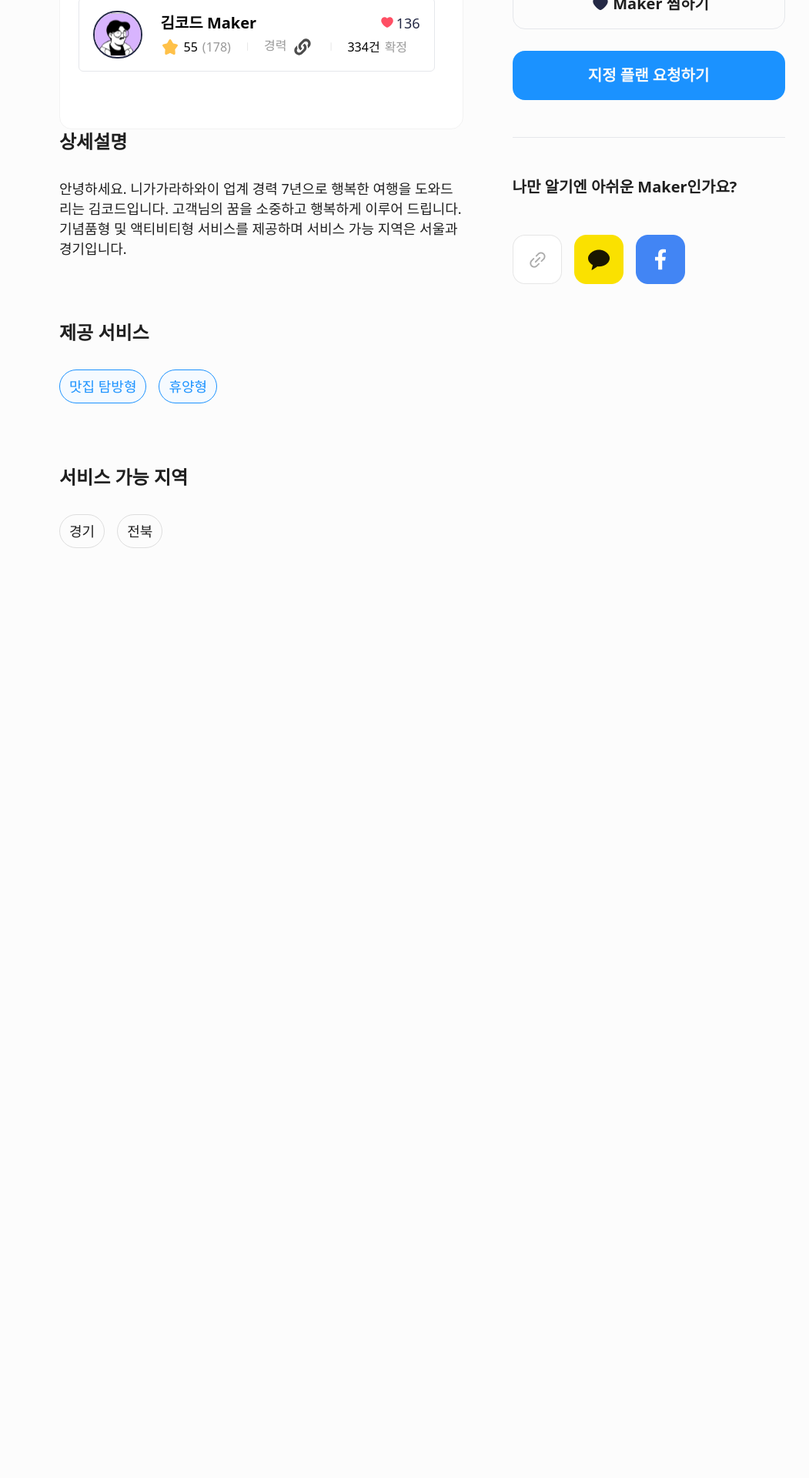
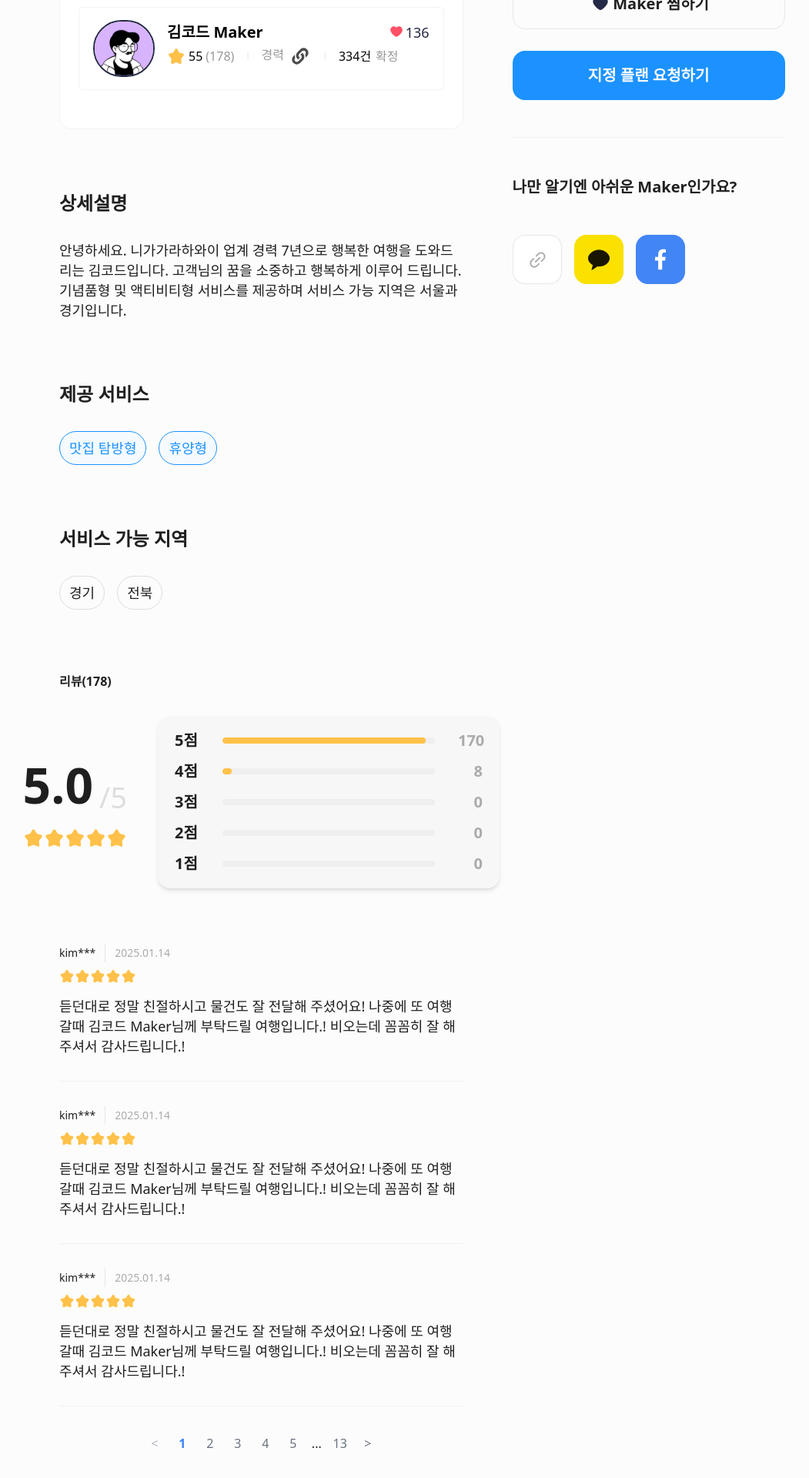
Before and after one commit to GoHawaiiForMe/frontend, a Next.js app: page /makerDetail in a window 1280 px wide. Shown: the part 300-2220 px from the top of the page at 77% size, without its empty margins (183-1234 px from the left). Before the commit the page ends 1092 px from the top, so only its background shows below. Built offline with nearby package versions, Linux system fonts and the light colour scheme; no server answers.

Commit message:
feat: 컨텐츠 간격 조절

```diff
--- a/src/features/DetailMaker.tsx
+++ b/src/features/DetailMaker.tsx
@@ -8,15 +8,45 @@ import icon_active_star from "@public/assets/icon_active_star.svg";
 import icon_outline from "@public/assets/icon_outline.png";
 import icon_kakao from "@public/assets/icon_kakao.png";
 import icon_facebook from "@public/assets/icon_facebook.png";
-import PlanCard from "@/components/MyPlans/Cards/PlanCard";
-import { useEffect } from "react";
+import { useEffect, useState } from "react";
 import ClipboardCopy from "@/components/Common/ClipboardCopy";
 import Label from "@/components/Common/label";
 import planData from "@/types/planData";
 import Selector from "@/components/Common/Selector";
 import icon_link from "@public/assets/icon_link.svg";
+import StarRating from "@/components/Receive/StarRating";
+import ReviewGraph from "@/components/Receive/ReviewGraph";
+import Pagination from "@/components/Common/Pagination";
 
 export default function RequestDetailDreamer() {
+  const reviewStats = {
+    1: 0,
+    2: 0,
+    3: 0,
+    4: 8,
+    5: 170,
+  };
+
+  // 현재 페이지를 저장할 state (처음에는 1페이지)
+  const [currentPage, setCurrentPage] = useState(1);
+
+  // 한 페이지에 보여줄 리뷰 수
+  const itemsPerPage = 5;
+
+  // 전체 리뷰 수
+  const totalItems = 63; // 전체 리뷰 수
+
+  // 전체 페이지 수
+  // 63 ÷ 5 = 12.6 → 올림해서 13페이지가 됨
+  const totalPages = Math.ceil(totalItems / itemsPerPage);
+
+  // 페이지 번호 클릭했을 때 실행될 함수
+  const handlePageChange = (page: number) => {
+    setCurrentPage(page); // 클릭한 페이지로 현재 페이지 변경
+    // 여기서 페이지 변경에 따른 데이터 fetch 로직 구현
+  };
+
+  const totalReviews = Object.values(reviewStats).reduce((acc, curr) => acc + curr, 0);
   /*eslint-disable*/
   useEffect(() => {
     if (typeof window !== "undefined" && window.Kakao) {
@@ -50,26 +80,29 @@ export default function RequestDetailDreamer() {
   );
 
   return (
-    <div className="relative mt-20 grid grid-cols-7 gap-16 mobile-tablet:flex mobile-tablet:flex-col">
+    <div className="relative mt-20 grid w-full grid-cols-7 gap-16 mobile-tablet:flex mobile-tablet:flex-col">
       {/* 왼쪽 열 */}
 
       <div className="col-span-5 flex flex-col">
-        {/* 카드 */}
+        {/* 카드 컨테이너 */}
         <div className="flex h-72 gap-4 rounded-2xl border border-color-line-100 bg-color-gray-50 px-6 py-7 mobile-tablet:h-[200px] mobile-tablet:px-3 mobile-tablet:py-4">
-          <div>
+          <div className="flex-grow">
+            {/* 라벨 */}
             <div className="mobile-tablet:mt-[6px]">
-              <div className="flex gap-4">
+              <div className="mb-3 flex gap-4">
                 <Label type="SHOPPING" />
                 <Label type="CONFIRMED" />
               </div>
             </div>
+            {/* 제목 */}
             <div>
               <p className="text-black-300 semibold text-2xl mobile-tablet:text-lg">
                 고객님의 꿈을 행복하게 이루어 드립니다.
               </p>
             </div>
-            <div className="border-color my-6 flex gap-6 rounded-md border-[1px] px-[18px] py-4 mobile-tablet:my-[14px] mobile-tablet:gap-3 mobile-tablet:px-[10px]">
-              <div className="flex mobile-tablet:h-[46px] mobile-tablet:w-[46px]">
+            {/* 카드 */}
+            <div className="my-6 flex rounded-md border-[1px] border-color-line-100 px-[18px] py-4 mobile-tablet:my-[14px] mobile-tablet:gap-3 mobile-tablet:px-[10px] mobile-tablet:py-2">
+              <div className="mr-4 flex mobile-tablet:h-[46px] mobile-tablet:w-[46px]">
                 <Image
                   src={img_avatar1}
                   alt="프로필사진"
@@ -79,7 +112,7 @@ export default function RequestDetailDreamer() {
                 />
               </div>
 
-              <div className="flex w-full flex-col text-xs text-color-black-500">
+              <div className="flex flex-grow flex-col text-xs text-color-black-500">
                 <div className="flex items-center justify-between">
                   <div className="flex">
                     <p className="semibold text-xl mobile-tablet:text-lg">김코드 Maker</p>
@@ -95,8 +128,8 @@ export default function RequestDetailDreamer() {
                     136
                   </div>
                 </div>
-                <div className="flex w-full items-center justify-start">
-                  <div className="medium flex items-center gap-[6px] text-lg mobile-tablet:gap-[5px] mobile-tablet:text-sm">
+                <div className="flex items-center">
+                  <div className="medium flex items-center gap-1 text-lg mobile-tablet:gap-[5px] mobile-tablet:text-sm">
                     <Image
                       src={icon_active_star}
                       alt="별점"
@@ -105,13 +138,13 @@ export default function RequestDetailDreamer() {
                     <p>55</p>
                     <p className="text-color-gray-400">(178)</p>
                   </div>
-                  <p className="mx-4 text-color-line-200 mobile-tablet:mx-1">ㅣ</p>
-                  <div className="medium flex flex-shrink-0 gap-[6px] text-lg mobile-tablet:gap-[5px] mobile-tablet:text-sm">
+                  <p className="mx-3 text-color-line-200 mobile-tablet:mx-1">ㅣ</p>
+                  <div className="medium flex gap-[6px] text-lg mobile-tablet:gap-[5px] mobile-tablet:text-sm">
                     <p className="text-color-gray-400">경력</p>
                     <Image src={icon_link} alt="링크 이미지" width={30} height={30} />
                   </div>
-                  <p className="mx-4 text-color-line-200 mobile-tablet:mx-1">ㅣ</p>
-                  <div className="medium flex flex-shrink-0 gap-[6px] text-lg mobile-tablet:gap-[5px] mobile-tablet:text-sm">
+                  <p className="mx-3 text-color-line-200 mobile-tablet:mx-1">ㅣ</p>
+                  <div className="medium flex gap-[6px] text-lg mobile-tablet:gap-[5px] mobile-tablet:text-sm">
                     <p>334건</p>
                     <p className="text-color-gray-400">확정</p>
                   </div>
@@ -120,7 +153,8 @@ export default function RequestDetailDreamer() {
             </div>
           </div>
         </div>
-        <div className="flex flex-col gap-20">
+
+        <div className="flex flex-col gap-20 mobile-tablet:gap-12">
           <hr className="border-color-line-100 pc:hidden" />
           <div className="flex flex-col gap-[22px] pc:hidden">
             <p className="semibold text-black-400 text-xl">나만 알기엔 아쉬운 기사님인가요?</p>
@@ -137,12 +171,11 @@ export default function RequestDetailDreamer() {
             </div>
           </div>
           {/* maekr 정보 */}
-          <div>
+          <div className="mt-20 mobile-tablet:mt-0">
             <p className="bold mb-8 text-2xl text-color-black-400 mobile-tablet:text-lg">
               상세설명
             </p>
             <p className="regular text-2lg text-color-black-400 mobile-tablet:text-md">
-              {" "}
               안녕하세요. 니가가라하와이 업계 경력 7년으로 행복한 여행을 도와드리는 김코드입니다.
               고객님의 꿈을 소중하고 행복하게 이루어 드립니다. 기념품형 및 액티비티형 서비스를
               제공하며 서비스 가능 지역은 서울과 경기입니다.
@@ -173,7 +206,72 @@ export default function RequestDetailDreamer() {
           </div>
 
           {/* 리뷰폼 */}
-          <div></div>
+          <div>
+            <div>
+              <p className="mb-8 text-lg font-bold">리뷰(178)</p>
+              <div className="mb-10 flex items-center justify-center gap-10 mobile:flex-col">
+                <div className="flex flex-col items-center justify-center gap-4">
+                  <div className="flex items-end gap-2">
+                    <p className="text-[64px] font-bold leading-[76.38px]">5.0</p>
+                    <p className="text-[38px] leading-[45.38px] text-color-gray-100">/5</p>
+                  </div>
+                  <div className="flex justify-end">
+                    <StarRating initialRating={5} readonly={true} />
+                  </div>
+                </div>
+                <div className="rounded-[16px] bg-color-background-200 px-[22px] py-4 shadow-md">
+                  <ReviewGraph reviewStats={reviewStats} />
+                </div>
+              </div>
+            </div>
+
+            <div className="border-b border-color-line-100 py-8">
+              <div className="flex items-center gap-3">
+                <p className="border-r border-color-line-200 pr-3 text-md">kim***</p>
+                <p className="text-md text-color-gray-300">2025.01.14</p>
+              </div>
+              <div className="mb-4 mt-2">
+                <StarRating type={true} initialRating={5} readonly={true} />
+              </div>
+              <p className="text-2lg">
+                듣던대로 정말 친절하시고 물건도 잘 전달해 주셨어요! 나중에 또 여행갈때 김코드
+                Maker님께 부탁드릴 여행입니다.! 비오는데 꼼꼼히 잘 해주셔서 감사드립니다.!
+              </p>
+            </div>
+            <div className="border-b border-color-line-100 py-8">
+              <div className="flex items-center gap-3">
+                <p className="border-r border-color-line-200 pr-3 text-md">kim***</p>
+                <p className="text-md text-color-gray-300">2025.01.14</p>
+              </div>
+              <div className="mb-4 mt-2">
+                <StarRating type={true} initialRating={5} readonly={true} />
+              </div>
+              <p className="text-2lg">
+                듣던대로 정말 친절하시고 물건도 잘 전달해 주셨어요! 나중에 또 여행갈때 김코드
+                Maker님께 부탁드릴 여행입니다.! 비오는데 꼼꼼히 잘 해주셔서 감사드립니다.!
+              </p>
+            </div>
+            <div className="border-b border-color-line-100 py-8">
+              <div className="flex items-center gap-3">
+                <p className="border-r border-color-line-200 pr-3 text-md">kim***</p>
+                <p className="text-md text-color-gray-300">2025.01.14</p>
+              </div>
+              <div className="mb-4 mt-2">
+                <StarRating type={true} initialRating={5} readonly={true} />
+              </div>
+              <p className="text-2lg">
+                듣던대로 정말 친절하시고 물건도 잘 전달해 주셨어요! 나중에 또 여행갈때 김코드
+                Maker님께 부탁드릴 여행입니다.! 비오는데 꼼꼼히 잘 해주셔서 감사드립니다.!
+              </p>
+            </div>
+            <div className="my-8">
+              <Pagination
+                currentPage={currentPage}
+                totalPages={totalPages}
+                onPageChange={handlePageChange}
+              />
+            </div>
+          </div>
         </div>
       </div>
 
@@ -187,7 +285,7 @@ export default function RequestDetailDreamer() {
             <Image src={icon_like_black} alt="좋아요" width={32} height={32} />
             <p> Maker 찜하기</p>
           </button>
-          <div className="flex w-full mobile:px-6 tablet:px-[72px] mobile-tablet:fixed mobile-tablet:inset-x-0 mobile-tablet:bottom-0 mobile-tablet:flex-grow mobile-tablet:gap-2 mobile-tablet:bg-color-gray-50 mobile-tablet:py-[10px]">
+          <div className="flex w-full mobile:px-6 tablet:px-[72px] mobile-tablet:fixed mobile-tablet:inset-x-0 mobile-tablet:bottom-0 mobile-tablet:flex-grow mobile-tablet:gap-2 mobile-tablet:bg-color-gray-50 mobile-tablet:py-7">
             <button className="flex rounded-2xl border-[1px] p-2 pc:hidden">
               <Image src={icon_like_black} alt="좋아요" width={32} height={32} />
             </button>
@@ -195,7 +293,7 @@ export default function RequestDetailDreamer() {
               지정 플랜 요청하기
             </button>
           </div>
-          <hr className="border-Line-100 my-5 mobile-tablet:hidden" />
+          <hr className="my-5 border-color-line-100 mobile-tablet:hidden" />
           <div className="flex flex-col gap-[22px] mobile-tablet:hidden">
             <p className="semibold text-black-400 flex text-xl">나만 알기엔 아쉬운 Maker인가요?</p>
             <div className="flex gap-4">
```
